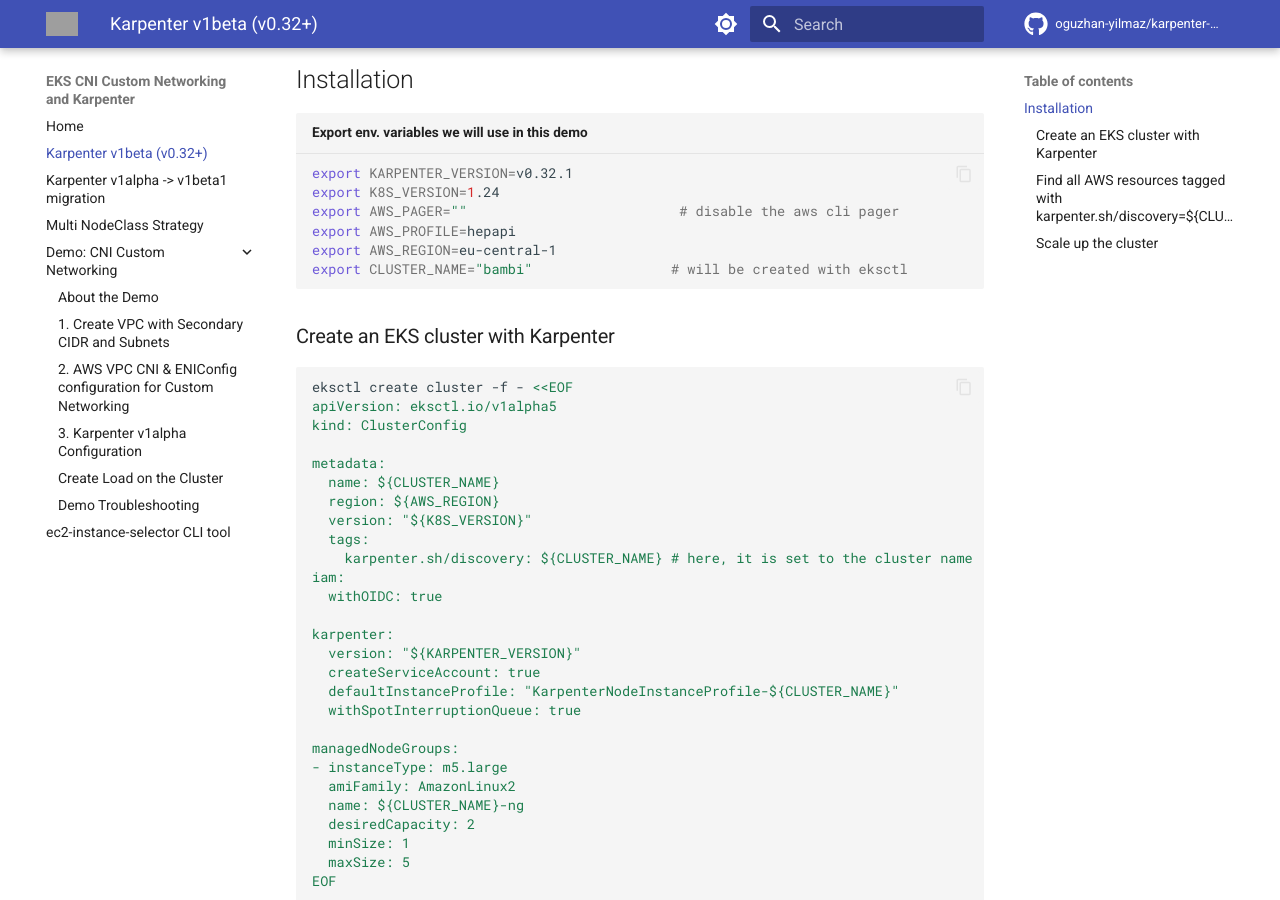
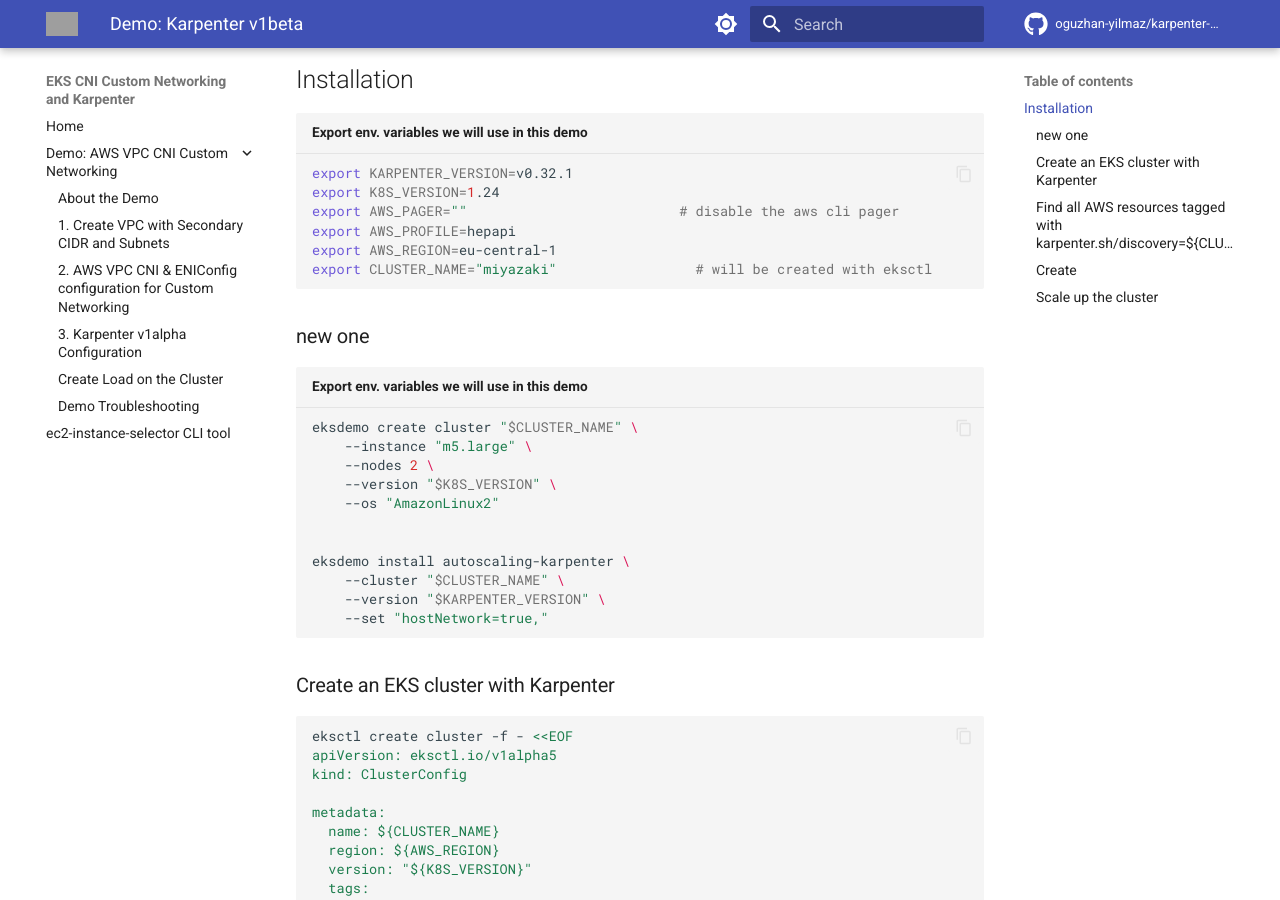
Before and after one commit to oguzhan-yilmaz/karpenter-eks-vpc-secondary-cidr, an MkDocs documentation site: the page built from docs/karpenter-v1beta-configuration.md, in a window 1280 px wide and 900 px high, scrolled down 351 px. Built offline with MkDocs 1.6.1 and Material for MkDocs 9.7.7, drawn with Linux system fonts in a browser that asks for light colours; comment, search, counter and statistics services are not loaded; grey boxes are pictures that could not be loaded.

Commit message:
update docs

````diff
--- a/docs/karpenter-v1beta-configuration.md
+++ b/docs/karpenter-v1beta-configuration.md
@@ -5,6 +5,15 @@
   - check this node label!
 - https://github.com/awslabs/amazon-eks-ami/blob/master/log-collector-script/linux/README.md
   - collect logs of userdata + kubelet???
+
+
+
+
+
+
+
+
+
 
 ## Installation
 
@@ -14,7 +23,23 @@
 export AWS_PAGER=""                          # disable the aws cli pager
 export AWS_PROFILE=hepapi
 export AWS_REGION=eu-central-1
-export CLUSTER_NAME="bambi"                 # will be created with eksctl
+export CLUSTER_NAME="miyazaki"                 # will be created with eksctl
+```
+
+### new one
+```bash title="Export env. variables we will use in this demo"
+
+eksdemo create cluster "$CLUSTER_NAME" \
+    --instance "m5.large" \
+    --nodes 2 \
+    --version "$K8S_VERSION" \
+    --os "AmazonLinux2"
+
+
+eksdemo install autoscaling-karpenter \
+    --cluster "$CLUSTER_NAME" \
+    --version "$KARPENTER_VERSION" \
+    --set "hostNetwork=true,"
 ```
 
 ### Create an EKS cluster with Karpenter
@@ -80,6 +105,15 @@
     --attribute-names ApproximateNumberOfMessages --no-cli-pager --query 'Attributes'
 ```
 
+### Create
+
+```bash title=""
+
+
+
+```
+
+
 ### Scale up the cluster
 
 ```bash title="Scale up the cluster"
--- a/mkdocs.yaml
+++ b/mkdocs.yaml
@@ -4,10 +4,10 @@
 
 nav:
   - Home: README.md
-  - "Karpenter v1beta (v0.32+)": karpenter-v1beta-configuration.md
-  - "Karpenter v1alpha -> v1beta1 migration": migrate-from-awsnodetemplate-to-nodeclass.md
-  - "Multi NodeClass Strategy": multi-nodeclass-strategy.md
-  - "Demo: CNI Custom Networking":
+  # - "Karpenter v1beta (v0.32+)": karpenter-v1beta-configuration.md
+  # - "Karpenter v1alpha -> v1beta1 migration": migrate-from-awsnodetemplate-to-nodeclass.md
+  # - "Multi NodeClass Strategy": multi-nodeclass-strategy.md
+  - "Demo: AWS VPC CNI Custom Networking":
     - "About the Demo": eksdemo-secondary-cidr-and-cni-custom-netwoking/README.md
     - "1. Create VPC with Secondary CIDR and Subnets": eksdemo-secondary-cidr-and-cni-custom-netwoking/1-vpc-secondary-cidr-and-subnets.md
     - "2. AWS VPC CNI & ENIConfig configuration for Custom Networking": eksdemo-secondary-cidr-and-cni-custom-netwoking/2-aws-vpc-cni-configuration.md
````
Also changed, not shown: README.md (+9 -6 lines), docs/README.md (+8 -9 lines), docs/eksdemo-secondary-cidr-and-cni-custom-netwoking/1-vpc-secondary-cidr-and-subnets.md (+2 -2 lines), examples/README.md (+6 -6 lines), 1 other file.
